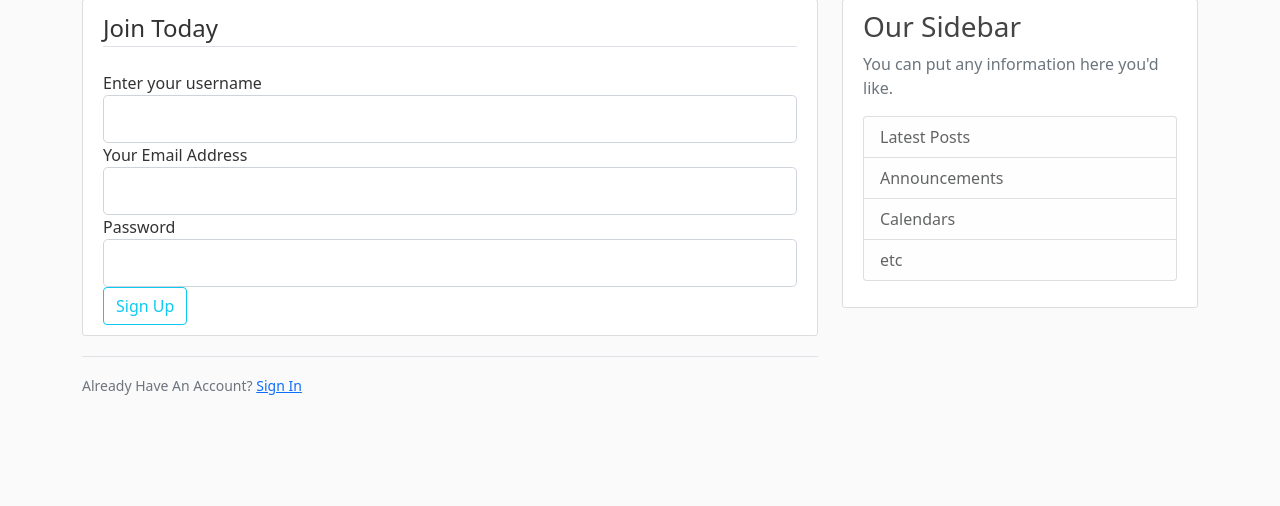
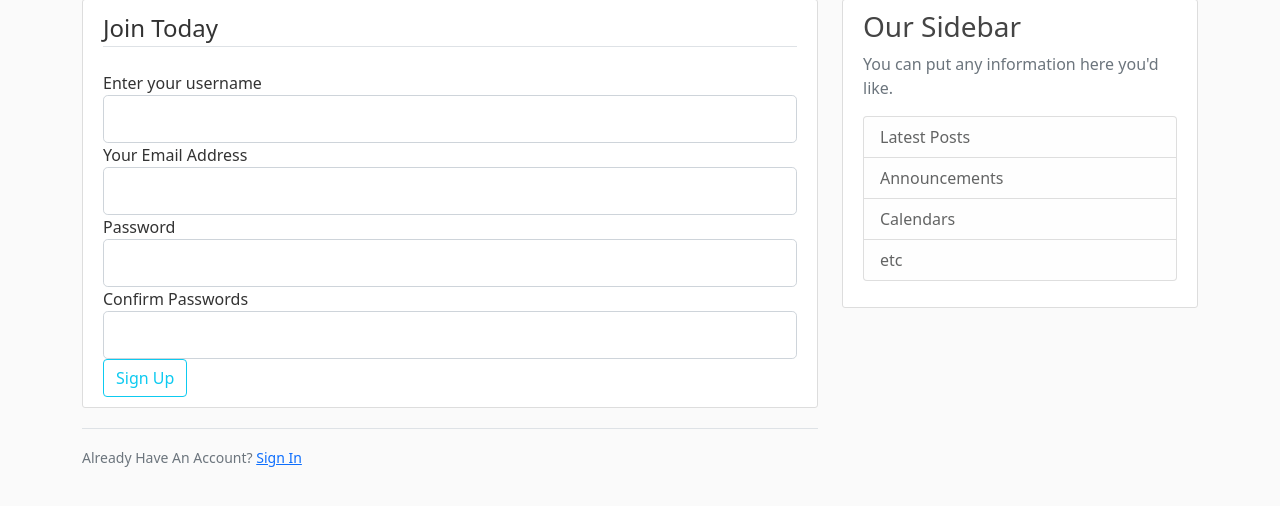
Before and after one commit to ernestmucheru/BlogIP, a Flask app: template app/templates/auth/register.html in a window 1280 px wide. Shown: the part 81-587 px from the top of the page. Run offline with Flask 2, Linux system fonts and the light colour scheme; the template is opened without the code that fills it: values that come from a table or form of the project are taken from there, others are empty; parts of the project's set-up code (start-up, migrations or seed data) failed here and were passed over.

Commit message:
created registration form  and added psycopg2

```diff
--- a/app/__init__.py
+++ b/app/__init__.py
@@ -1,12 +1,13 @@
 from flask import Flask
 from config import config
 from flask_sqlalchemy import SQLAlchemy
-db = SQLAlchemy()
-from flask_login import LoginManager, login_manager
+
+from flask_login import LoginManager
 
 login_manager = LoginManager()
 login_manager.session_protection = 'strong'
 login_manager.login_view = 'auth.login'
+db = SQLAlchemy()
 
 def create_app(config_name):
     app = Flask(__name__)
--- a/app/auth/__init__.py
+++ b/app/auth/__init__.py
@@ -1,4 +1,5 @@
 from flask import Blueprint
+
 auth = Blueprint('auth',__name__)
 
 from . import views,forms
--- a/app/templates/auth/register.html
+++ b/app/templates/auth/register.html
@@ -46,16 +46,16 @@
                     {% endif %}
                 </div>
                 <div class="form-group">
-                    {{ form.confirm_password.label(class="form-control-label") }}
-                    {% if form.confirm_password.errors %}
-                        {{ form.confirm_password(class="form-control form-control-lg is-invalid") }}
+                    {{ form.password_confirm.label(class="form-control-label") }}
+                    {% if form.password_confirm.errors %}
+                        {{ form.password_confirm(class="form-control form-control-lg is-invalid") }}
                         <div class="invalid-feedback">
-                            {% for error in form.confirm_password.errors %}
+                            {% for error in form.password_confirm.errors %}
                                 <span>{{ error }}</span>
                             {% endfor %}
                         </div>
                     {% else %}
-                        {{ form.confirm_password(class="form-control form-control-lg") }}
+                        {{ form.password_confirm(class="form-control form-control-lg") }}
                     {% endif %}
                 </div>
             </fieldset>
@@ -66,7 +66,7 @@
     </div>
     <div class="border-top pt-3">
         <small class="text-muted">
-            Already Have An Account? <a class="ml-2" href="{{ url_for('login') }}">Sign In</a>
+            Already Have An Account? <a class="ml-2" href="{{ url_for('auth.login') }}">Sign In</a>
         </small>
     </div>
-{% endblock content %}
+{% endblock %}
--- a/app/templates/navbar.html
+++ b/app/templates/navbar.html
@@ -12,8 +12,8 @@
           </div>
           <!-- Navbar Right Side -->
           <div class="navbar-nav">
-            <a class="nav-item nav-link" href="/login">Login</a>
-            <a class="nav-item nav-link" href="/register">Register</a>
+            <a class="nav-item nav-link" href="{{url_for('auth.login')}}">Login</a>
+            <a class="nav-item nav-link" href="{{url_for('auth.register')}}">Register</a>
           </div>
         </div>
       </div>
```
Also changed, not shown: app/auth/views.py (+4 -3 lines), config.py (+7 -5 lines).
